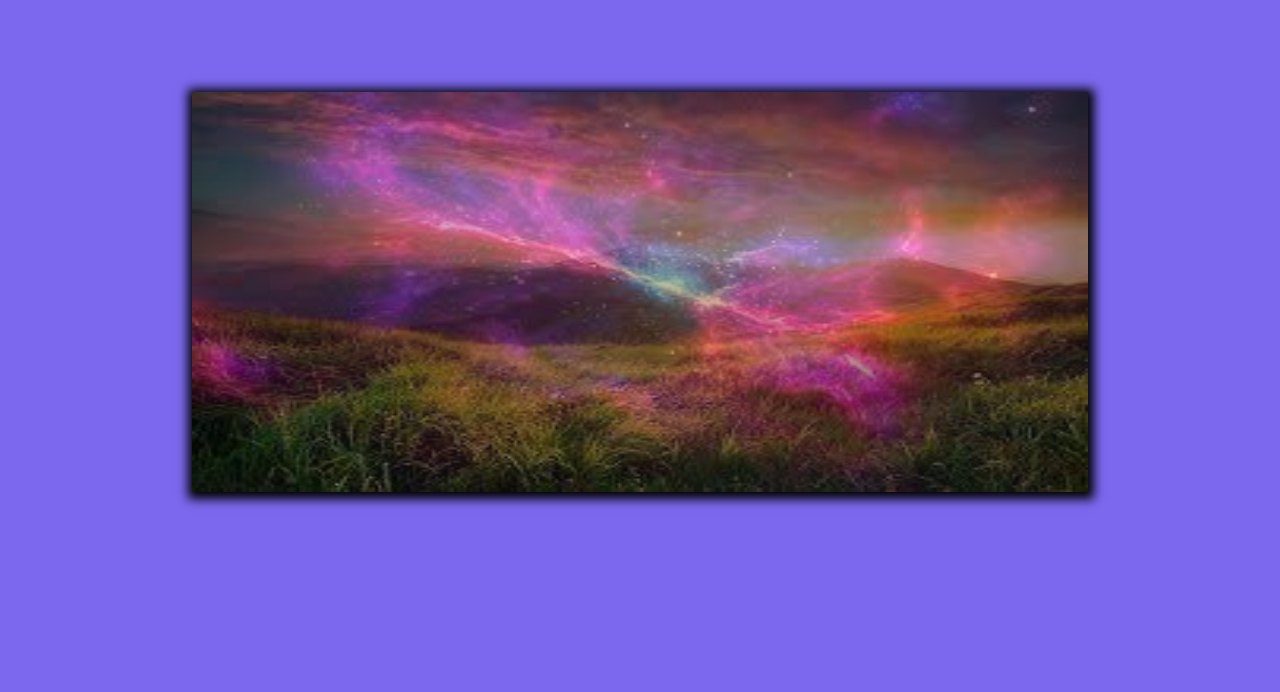
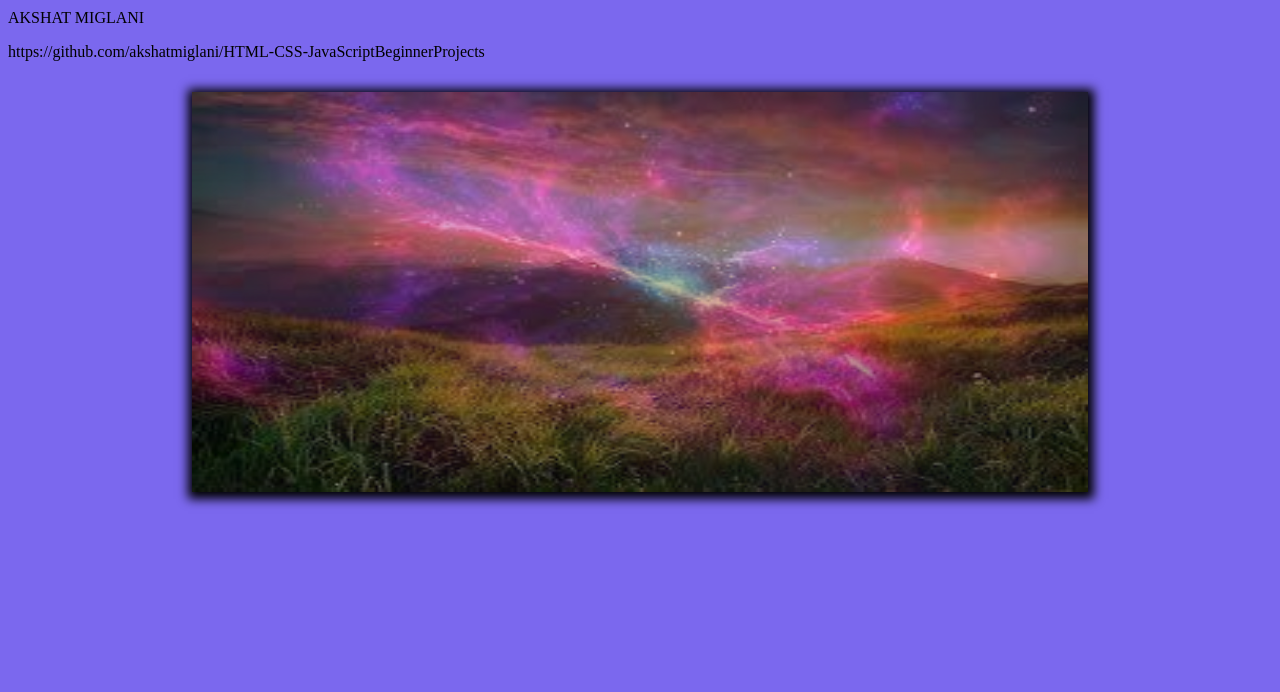
Before and after one commit to akshatmiglani/HTML-CSS-JavaScriptBeginnerProjects, a plain HTML site: page CSS-Image SlideShow/index.html in a window 1280 px wide. Shown: the part 108-800 px from the top of the page. Drawn offline with Linux system fonts and the light colour scheme.

Commit message:
Update index.html

```diff
--- a/CSS-Image SlideShow/index.html
+++ b/CSS-Image SlideShow/index.html
@@ -15,5 +15,9 @@
     <script src="script.js">
 
     </script>
+     <div class="akshat">
+        <p>AKSHAT MIGLANI</p>
+        <P>https://github.com/akshatmiglani/HTML-CSS-JavaScriptBeginnerProjects</P>
+    </div>
 </body>
 </html>
```
